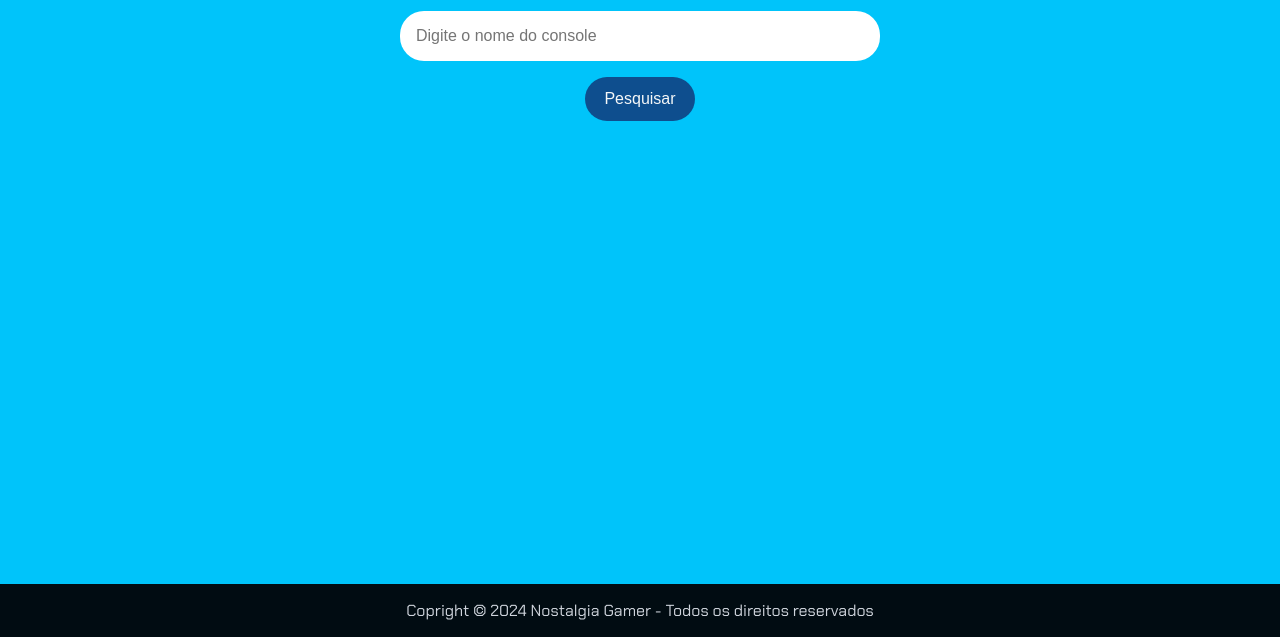
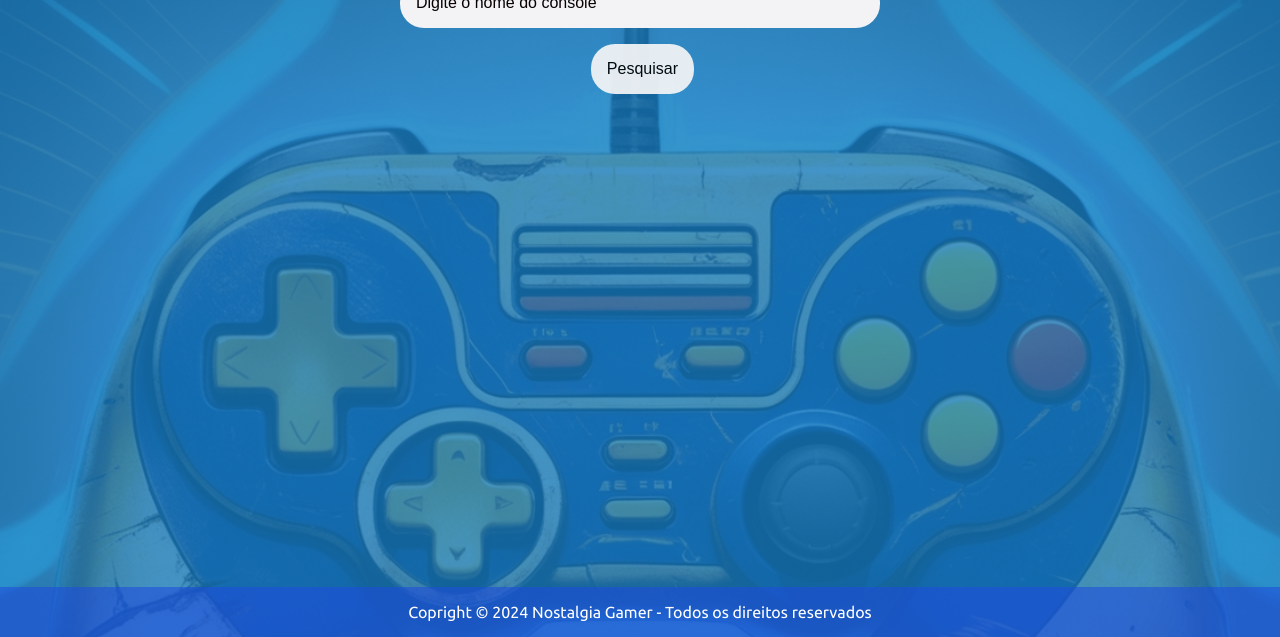
Before and after one commit to chellegeek/gamer, a plain HTML site: page index.html in a window 1280 px wide. Shown: the part 163-800 px from the top of the page. Drawn offline with Linux system fonts and the light colour scheme.

Commit message:
styles.css

```diff
--- a/styles.css
+++ b/styles.css
@@ -1,136 +1,327 @@
+
 /* Importa a fonte Chakra Petch do Google Fonts */
-@import url('https://fonts.googleapis.com/css2?family=Chakra+Petch:ital,wght@0,300;0,400;0,500;0,600;0,700;1,300;1,400;1,500;1,600;1,700&display=swap');
+/*@import url('https://fonts.googleapis.com/css2?family=Chakra+Petch:ital,wght@0,300;0,400;0,500;0,600;0,700;1,300;1,400;1,500;1,600;1,700&display=swap');*/
+@import url('https://fonts.googleapis.com/css2?family=Ubuntu:wght@400;700&display=swap');
 
-/* Estiliza o corpo da página */
+@import url('https://fonts.googleapis.com/css2?family=Press+Start+2P&display=swap');
+
+/* Estiliza o corpo da página A*/
 body {
-    font-family: "Chakra Petch", sans-serif; /* Define a fonte padrão */
-    background-color:#00c4fa; /* Cor de fundo da página */
-    display: flex; /* Usa Flexbox para layout */
-    flex-direction: column; /* Alinha os itens na vertical */
-    align-items: center; /* Centraliza os itens horizontalmente */
-    justify-content: center; /* Centraliza os itens verticalmente */
-    height: 100vh; /* Preenche a altura total da viewport */
-    margin: 0; /* Remove a margem padrão */
-    padding: 0; /* Remove o padding padrão */
+    font-family: "Ubuntu", sans-serif;
+    /* Define a fonte padrão */
+    background-image: url(assets/controller.jpg);
+    background-size: cover;
+    background-repeat: no-repeat;
+    display: flex;
+    /* Usa Flexbox para layout */
+    flex-direction: column;
+    /* Alinha os itens na vertical */
+    align-items: center;
+    /* Centraliza os itens horizontalmente */
+    justify-content: center;
+    height: 100vh;
+    margin: 0;
+    padding: 0;
+    overflow: hidden;
 }
+
+
+body::before {
+    content: "";
+    position: absolute;
+    top: 0;
+    left: 0;
+    width: 100%;
+    height: 100%;
+    background: rgba(22, 124, 192, 0.795); /* Cor de sobreposição preta com 30% de opacidade */
+    z-index: -1; /* Garante que a camada de sobreposição fique atrás do conteúdo */
+}
+
+
 
 /* Estiliza os títulos h1 */
 h1 {
-    font-size: 2.5rem; /* Tamanho da fonte */
-    color: #020e1e; /* Cor do texto */
-    text-align: center; /* Alinha o texto ao centro */
-    letter-spacing: 0.4rem; /* Espaçamento entre letras */
+    font-family: 'Press Start 2P', cursive; /* Aplica a fonte Press Start 2P */
+    font-size: 2.5rem;
+    /* Tamanho da fonte */
+    color: #57db0bee;
+    /* Cor do texto */
+    text-align: center;
+    /* Alinha o texto ao centro */
+    letter-spacing: 0.4rem;
+    /* Espaçamento entre letras */
+    text-shadow: 2px 2px 0px #082c8f; /* Sombra rosa para dar o efeito pixelado */
 }
 
 /* Estiliza as seções da página */
 section {
-    display: flex; /* Usa Flexbox para layout */
-    flex-direction: column; /* Alinha os itens na vertical */
-    align-items: center; /* Centraliza os itens horizontalmente */
-    margin-bottom: 3rem; /* Espaçamento abaixo de cada seção */
+    display: flex;
+    /* Usa Flexbox para layout */
+    flex-direction: column;
+    /* Alinha os itens na vertical */
+    align-items: center;
+    /* Centraliza os itens horizontalmente */
+    margin-bottom: 3rem;
+    /* Espaçamento abaixo de cada seção */
 }
 
 /* Estiliza os inputs dentro das seções */
 section input {
-    width: 30rem; /* Largura dos inputs */
-    border: none; /* Remove a borda padrão */
-    padding: 1rem; /* Espaçamento interno */
-    border-radius: 1.5rem; /* Borda arredondada */
-    margin-bottom: 1rem; /* Espaçamento abaixo dos inputs */
-    color: #00040a; /* Cor do texto */
-    font-size: 1rem; /* Tamanho da fonte */
-    box-sizing: border-box; /* Inclui padding e border na largura total */
+    width: 30rem;
+    /* Largura dos inputs */
+    border: none;
+    /* Remove a borda padrão */
+    padding: 1rem;
+    /* Espaçamento interno */
+    border-radius: 1.5rem;
+    /* Borda arredondada */
+    margin-bottom: 1rem;
+    /* Espaçamento abaixo dos inputs */
+    color: #000000;
+    /* Cor do texto */
+    font-size: 1rem;
+    /* Tamanho da fonte */
+    box-sizing: border-box;
+    /* Inclui padding e border na largura total */
+    background-color: #f3f3f5;
 }
+
+input::placeholder {
+    color: #080000;
+}
+
 
 /* Estiliza os botões dentro das seções */
 section button {
-    padding: 0.8rem 1.2rem; /* Espaçamento interno do botão */
-    border: none; /* Remove a borda padrão */
-    border-radius: 1.5rem; /* Borda arredondada */
-    background-color: #0e4e8e; /* Cor de fundo do botão */
-    color: #F5F7F8; /* Cor do texto do botão */
-    font-size: 1rem; /* Tamanho da fonte */
-    cursor: pointer; /* Muda o cursor para indicar que é clicável */
+    padding: 1rem 1rem;
+    /* Espaçamento interno do botão */
+    border: none;
+    /* Remove a borda padrão */
+    border-radius: 1.5rem;
+    /* Borda arredondada */
+    background-color: #f7f7f7ea;
+    /* Cor de fundo do botão */
+    color: #010c11;
+    /* Cor do texto do botão */
+    font-size: 1rem;
+    /* Tamanho da fonte */
+    cursor: pointer;
+    /* Muda o cursor para indicar que é clicável */
+    margin-left: 0.3rem;
 }
 
 /* Adiciona efeito hover ao botão de pesquisa */
 section button:hover {
-    background-color: #1b1886; /* Muda a cor de fundo ao passar o mouse */
-    box-shadow: 0 4px 8px rgba(0, 0, 0, 0.2); /* Adiciona uma sombra mais intensa */
+    background-color: #6457dac7;
+    /* Muda a cor de fundo ao passar o mouse */
+    box-shadow: 0 4px 8px rgba(0, 0, 0, 0.2);
+    /* Adiciona uma sombra mais intensa */
 }
+
 
 /* Estiliza a caixa de resultados da pesquisa */
 .resultados-pesquisa {
-    width: 60rem; /* Largura máxima da caixa de resultados */
-    height: 40vh; /* Altura máxima da caixa de resultados */
-    overflow-y: auto; /* Adiciona rolagem vertical se necessário */
-    margin-top: 1rem; /* Espaçamento acima da caixa de resultados */
-    padding: 1rem; /* Espaçamento interno */
-    border-radius: 0.6rem; /* Borda arredondada */
+    width: 60rem;
+    /* Largura máxima da caixa de resultados */
+    height: 46vh;
+    /* Altura máxima da caixa de resultados */
+    overflow-y: auto;
+    /* Adiciona rolagem vertical se necessário */
+    margin-top: 1rem;
+    /* Espaçamento acima da caixa de resultados */
+    padding: 1rem;
+    /* Espaçamento interno */
+    border-radius: 0.6rem;
+    /* Borda arredondada */
 }
 
 /* Estiliza cada item de resultado */
 .item-resultado {
-    background: #FFFFFF; /* Cor de fundo dos itens */
-    border-radius: 0.6rem; /* Borda arredondada */
-    padding: 1rem; /* Espaçamento interno */
-    margin-bottom: 1rem; /* Espaçamento abaixo dos itens */
-    box-shadow: 0 2px 4px rgba(0, 0, 0, 0.1); /* Sombra leve */
+    background: #0930e077;
+    /* Cor de fundo dos itens */
+    border-radius: 0.6rem;
+    /* Borda arredondada */
+    padding: 1rem;
+    /* Espaçamento interno */
+    margin-bottom: 1rem;
+    /* Espaçamento abaixo dos itens */
+    box-shadow: 0 2px 4px rgba(0, 0, 0, 0.1);
+    /* Sombra leve */
 }
 
 /* Estiliza os títulos dentro dos itens de resultado */
 .item-resultado h2 {
-    font-size: 1.5rem; /* Tamanho da fonte */
-    color: #222831; /* Cor do texto */
+    font-size: 1.5rem;
+    /* Tamanho da fonte */
+    color: #093380;
+    /* Cor do texto */
 }
 
 /* Estiliza os links dentro dos itens de resultado */
 .item-resultado a {
-    text-decoration: none; /* Remove o sublinhado padrão dos links */
-    color: #040300; /* Cor do texto dos links */
+    text-decoration: none;
+    /* Remove o sublinhado padrão dos links */
+    color: #57ec49dc;
+    /* Cor do texto dos links */
 }
+
+
 
 /* Estiliza os links quando são passados o mouse sobre */
 .item-resultado a:hover {
-    text-decoration: underline; /* Adiciona sublinhado ao passar o mouse */
+    text-decoration: underline;
+    /* Adiciona sublinhado ao passar o mouse */
 }
 
 /* Estiliza a descrição meta dentro dos itens de resultado */
 .descricao-meta {
-    color: #45474B; /* Cor do texto */
-    margin: 0.5rem 0; /* Margem acima e abaixo */
+    color: rgb(255, 255, 255);
+    margin: 0.5rem 0;
+    text-align: justify;
+    font-weight: bold;
+
 }
+
+
+
+.resultados-pesquisa::-webkit-scrollbar {
+    width: 12px; /* Largura da barra de rolagem vertical */
+    height: 12px; /* Altura da barra de rolagem horizontal */
+}
+
+/* Estiliza o "polegar" da barra de rolagem (a parte que você arrasta) */
+.resultados-pesquisa::-webkit-scrollbar-thumb {
+    background-color:  #093380; /* Cor de fundo do polegar */
+    border-radius: 10px; /* Borda arredondada do polegar */
+}
+
+/* Estiliza a área de "trilho" da barra de rolagem (o fundo da barra) */
+.resultados-pesquisa::-webkit-scrollbar-track {
+    background-color:  #fffffff1; /* Cor de fundo da área de trilho */
+    border-radius: 10px; /* Borda arredondada da área de trilho */
+}
+
+/* Estiliza a barra de rolagem quando o usuário está passando o mouse sobre ela */
+.resultados-pesquisa::-webkit-scrollbar-thumb:hover {
+    background-color: #57ec49dc; /* Cor de fundo do polegar ao passar o mouse */
+}
+
+
+/* PARTE DO LINK DO GITHUB E ALURA*/
+
+.linkcopy {
+    text-decoration: none;
+    color: rgb(189, 188, 188);
+    font-weight: bold;
+}
+
+.linkcopy:hover {
+
+    text-decoration: underline;
+}
+
+
+/*notficação usando java*/
+/* Estiliza a notificação */
+.notification {
+    position: fixed;
+    /* Fixa a notificação na tela */
+    top: 10px;
+    /* Distância do topo da página */
+    right: 10px;
+    /* Distância da direita da página */
+    background-color: #e4631977;
+    /* Cor de fundo da notificação */
+    color: #ffffff;
+    /* Cor do texto */
+    padding: 1rem;
+    /* Espaçamento interno */
+    border-radius: 0.5rem;
+    /* Borda arredondada */
+    box-shadow: 0 4px 8px rgba(0, 0, 0, 0.3);
+    /* Sombra */
+    font-size: 1rem;
+    /* Tamanho da fonte */
+    z-index: 1000;
+    /* Garante que a notificação fique acima de outros elementos */
+    margin-bottom: 50px}
+
+    /*AREA DO GIF*/
+
+    .gif-contanier {
+        position: absolute;
+        bottom: 50px;
+        left: 0;
+        width: 100%;
+         /* Define a altura desejada do container para o GIF */
+        overflow: hidden; /* Garante que o GIF não saia do container */
+        animation: meugif 10s infinite linear;
+    }
+
+    .gif-contanier a img {
+        /* Ajusta a largura do GIF para preencher o container */
+        height: 50px; /* Mantém a proporção do GIF */
+    }
+
+    @keyframes meugif {
+        from {
+            transform: translateX(0%); /* Começa fora da tela à esquerda */
+        }
+        to {
+            transform: translateX(100%); /* Move até fora da tela à direita */
+        }
+    }
+
+
 
 /* Estiliza o rodapé da página */
 footer {
-    background-color: #010c12; /* Cor de fundo do rodapé */
-    color: #cfd4dc; /* Cor do texto */
-    text-align: center; /* Alinha o texto ao centro */
-    padding: 0; /* Espaçamento interno */
-    width: 100%; /* Largura total da página */
-    position: absolute; /* Posiciona o rodapé */
-    bottom: 0; /* Alinha ao fundo da página */
-    font-size: 1rem; /* Tamanho da fonte */
+    background-color: #1e4ce091;
+    /* Cor de fundo do rodapé */
+    color: #ffffff;
+    /* Cor do texto */
+    text-align: center;
+    /* Alinha o texto ao centro */
+    padding:0;
+    /* Espaçamento interno */
+    width: 100%;
+    /* Largura total da página */
+    position: absolute;
+    /* Posiciona o rodapé */
+    bottom: 0;
+    /* Alinha ao fundo da página */
+    font-size: 1rem;
+    /* Tamanho da fonte */
+    font-weight: 500;
+    z-index: 1;
+
 }
 
 @media (max-width: 768px) {
     h1 {
-        font-size: 2rem; /* Tamanho da fonte em telas menores */
-        letter-spacing: 0.2rem; /* Espaçamento entre letras em telas menores */
+        font-size: 2rem;
+        /* Tamanho da fonte em telas menores */
+        letter-spacing: 0.2rem;
+        /* Espaçamento entre letras em telas menores */
     }
 
     section input {
-        width: 25rem; /* Largura dos inputs em telas menores */
-        padding: 0.8rem; /* Espaçamento interno em telas menores */
+        width: 25rem;
+        /* Largura dos inputs em telas menores */
+        padding: 0.8rem;
+        /* Espaçamento interno em telas menores */
     }
 
     .resultados-pesquisa {
-        width: 40rem; /* Largura da caixa de resultados em telas menores */
-        height: 40vh; /* Altura da caixa de resultados em telas menores */
+        width: 40rem;
+        /* Largura da caixa de resultados em telas menores */
+        height: 40vh;
+        /* Altura da caixa de resultados em telas menores */
     }
 
     .item-resultado h2 {
-        font-size: 1.3rem; /* Tamanho da fonte dos títulos em telas menores */
+        font-size: 1.3rem;
+        /* Tamanho da fonte dos títulos em telas menores */
     }
 }
 
@@ -138,29 +329,38 @@ footer {
 @media (max-width: 480px) {
 
     h1 {
-        font-size: 1.8rem; /* Tamanho da fonte em telas pequenas */
-        letter-spacing: 0.1rem; /* Espaçamento entre letras em telas pequenas */
+        font-size: 1.8rem;
+        /* Tamanho da fonte em telas pequenas */
+        letter-spacing: 0.1rem;
+        /* Espaçamento entre letras em telas pequenas */
     }
 
     section input {
-        width: 17rem; /* Largura total dos inputs em telas pequenas */
+        width: 17rem;
+        /* Largura total dos inputs em telas pequenas */
     }
 
     section button {
-        padding: 0.6rem 1rem; /* Espaçamento interno do botão em telas pequenas */
-        font-size: 0.9rem; /* Tamanho da fonte do botão em telas pequenas */
+        padding: 0.6rem 1rem;
+        /* Espaçamento interno do botão em telas pequenas */
+        font-size: 0.9rem;
+        /* Tamanho da fonte do botão em telas pequenas */
     }
 
     .resultados-pesquisa {
-        width: 90%; /* Largura da caixa de resultados em telas pequenas */
-        height: 50vh; /* Altura da caixa de resultados em telas pequenas */
+        width: 90%;
+        /* Largura da caixa de resultados em telas pequenas */
+        height: 50vh;
+        /* Altura da caixa de resultados em telas pequenas */
     }
 
     .item-resultado h2 {
-        font-size: 1.1rem; /* Tamanho da fonte dos títulos em telas pequenas */
+        font-size: 1.1rem;
+        /* Tamanho da fonte dos títulos em telas pequenas */
     }
 
     footer {
-        font-size: 0.9rem; /* Tamanho da fonte do rodapé em telas pequenas */
+        font-size: 0.9rem;
+        /* Tamanho da fonte do rodapé em telas pequenas */
     }
 }
```
